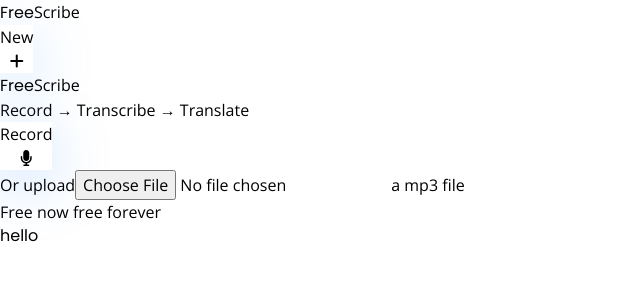
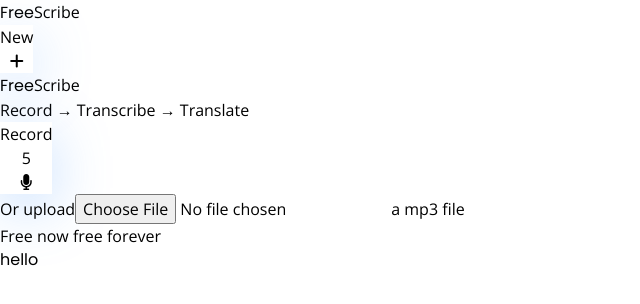
Before and after one commit to ZuRaSha16/free-scribe, a React (Vite) app: page / in a window 1280 px wide. Shown: the top 304 px of the page, without its empty margins (0-640 px from the left). Built offline with nearby package versions, Linux system fonts and the light colour scheme.

Commit message:
first commit

```diff
--- a/src/components/HomePage.jsx
+++ b/src/components/HomePage.jsx
@@ -50,6 +50,7 @@
     const audioBlob = new Blob(audioChunks, {type: mineType})
     setAudioStream(audioBlob)
     setAudioChunks([])
+    setDuration(0)
   }
 }
 
@@ -57,7 +58,7 @@
   if (recordingStatus === 'innactive') {return}
 
   const intervel = setInterval(() => {
-    setDuration(curr => curr + 1)
+    setDuration(current => current + 1)
   }, 1000)
   return () => clearInterval(intervel)
 
@@ -65,19 +66,27 @@
 
   return (
     <main className='flex-1 p-4 flex flex-col gap-3 text-center sm:gap-4
-    md:gap-5 justify-center pb-20'>
+    justify-center pb-20'>
       <h1 className='font-semibold text-5xl sm:text-6xl
       md:text-7xl'>Free<span className='text-blue-400 bold'>Scribe</span></h1>
       <h3 className='font-medium md:text-lg'>Record <span
       className='text-blue-400'>&rarr;</span> Transcribe <span
       className='text-blue-400'>&rarr;</span> Translate</h3>
-      <button className='flex specialBtn px-4
+      <button onClick={recordingStatus === 'recording' ?
+        stopRecording : startRecording}
+        className='flex specialBtn px-4
       py-2 rounded-xl items-center text-base justify-between
       gap-4 mx-auto w-72 max-w-full my-4'>
         <p className='text-blue-400'>{recordingStatus==='inactive'
       ?'Record' : `Stop Recording`}</p>
-      <div></div>
-        <i className="fa-solid fa-microphone"></i>
+      <div className='flex items-center gap-2'>
+        {duration && (
+          <p className='text-sm'>{duration}</p>
+        )}
+        <i className={"fa-solid fa-microphone" +
+          (recordingStatus === 'recording' ? 'text-rose-300' :
+            "")}></i>
+      </div>
       </button>
       <p className='text-base'>Or <label className='text-blue-400 cursor-pointer
        hover:text-blue-600 duration-200'>upload
```
